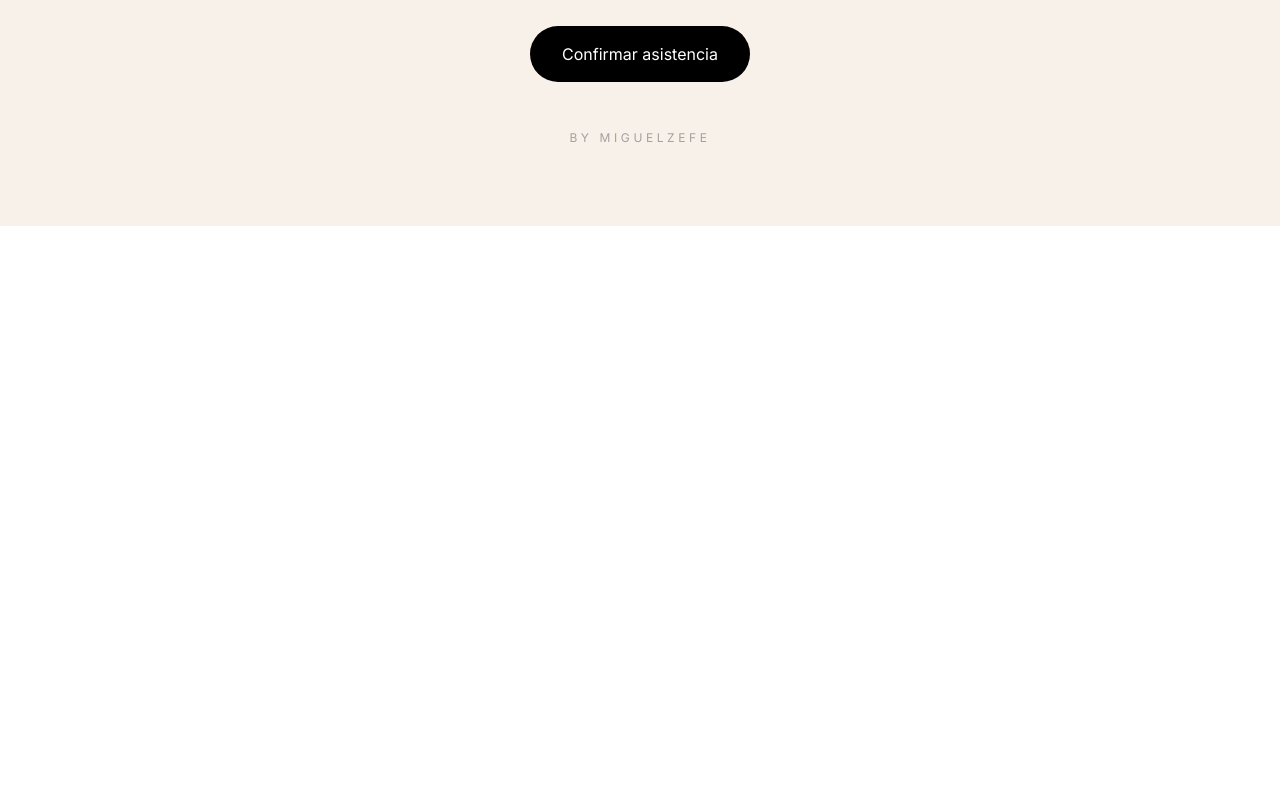
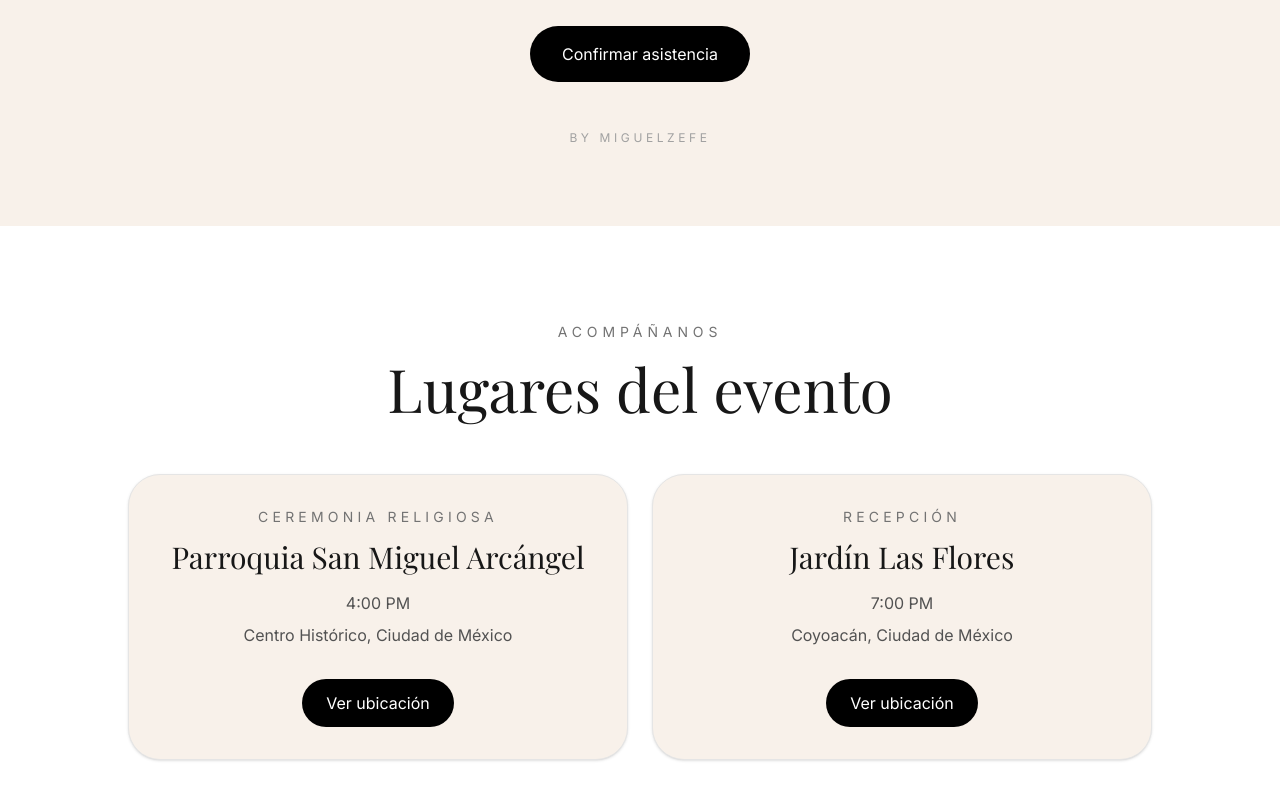
Before and after one commit to MiguelZefe/invitea, a Next.js app: page /invitacion/demo-boda in a window 1280 px wide. Shown: the part 670-1470 px from the top of the page. Before the commit the page ends 896 px from the top, so only its background shows below. Built offline with nearby package versions, Linux system fonts and the light colour scheme; a web font is replaced by a local one.

Commit message:
feat: agregar ubicaciones a demo de boda

```diff
--- a/src/app/invitacion/demo-boda/page.tsx
+++ b/src/app/invitacion/demo-boda/page.tsx
@@ -1,3 +1,20 @@
+const eventLocations = [
+  {
+    title: "Ceremonia religiosa",
+    place: "Parroquia San Miguel Arcángel",
+    time: "4:00 PM",
+    address: "Centro Histórico, Ciudad de México",
+    mapsUrl: "https://maps.google.com",
+  },
+  {
+    title: "Recepción",
+    place: "Jardín Las Flores",
+    time: "7:00 PM",
+    address: "Coyoacán, Ciudad de México",
+    mapsUrl: "https://maps.google.com",
+  },
+];
+
 export default function DemoBodaPage() {
   return (
     <main className="min-h-screen bg-[#f8f1ea] text-neutral-900">
@@ -50,6 +67,50 @@ export default function DemoBodaPage() {
           </p>
         </div>
       </section>
+
+      <section className="bg-white px-6 py-24">
+        <div className="mx-auto max-w-5xl text-center">
+          <p className="mb-4 text-sm uppercase tracking-[0.35em] text-neutral-500">
+            Acompáñanos
+          </p>
+
+          <h2 className="mb-14 text-4xl md:text-6xl">
+            Lugares del evento
+          </h2>
+
+          <div className="grid gap-6 md:grid-cols-2">
+            {eventLocations.map((location) => (
+              <article
+                key={location.title}
+                className="rounded-[2rem] border border-neutral-200 bg-[#f8f1ea] p-8 shadow-sm"
+              >
+                <p className="mb-3 text-sm uppercase tracking-[0.3em] text-neutral-500">
+                  {location.title}
+                </p>
+
+                <h3 className="mb-4 text-3xl">{location.place}</h3>
+
+                <p className="mb-2 text-neutral-600">
+                  {location.time}
+                </p>
+
+                <p className="mb-8 text-neutral-600">
+                  {location.address}
+                </p>
+
+                <a
+                  href={location.mapsUrl}
+                  target="_blank"
+                  rel="noopener noreferrer"
+                  className="inline-block rounded-full bg-black px-6 py-3 text-white transition hover:opacity-90"
+                >
+                  Ver ubicación
+                </a>
+              </article>
+            ))}
+          </div>
+        </div>
+      </section>
     </main>
   );
 }
```
